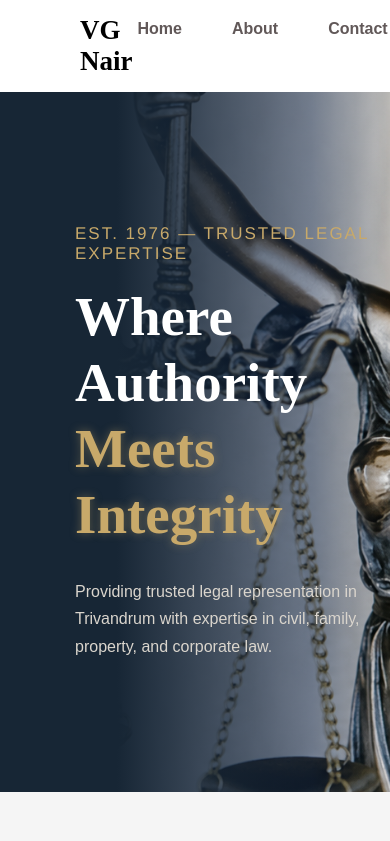
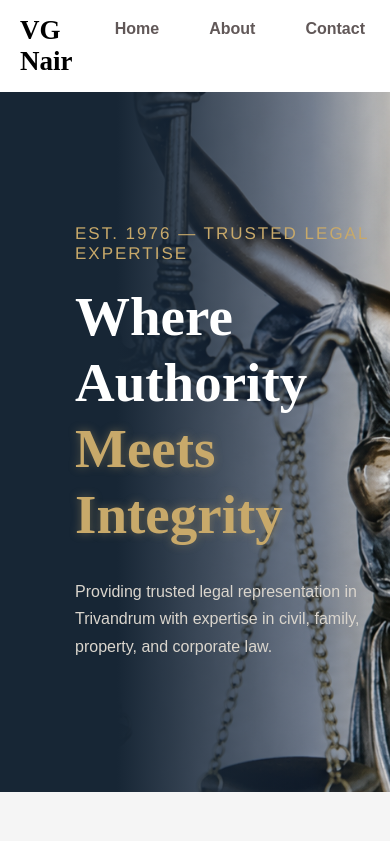
Before and after one commit to Aish-Re/vg-nair-ts, a React (Vite) app: page / in a window 390 px wide. Shown: the top 841 px of the page. Built offline with nearby package versions, Linux system fonts and the light colour scheme.

Commit message:
Added Scroll To Top

```diff
--- a/src/App.css
+++ b/src/App.css
@@ -1054,3 +1054,11 @@
 .contact-form .success-message{
   color : #2e7d32;
 }
+
+@media (max-width : 768px) {
+
+  nav{
+    padding: 15px 20px;
+  }
+
+}
--- a/src/App.tsx
+++ b/src/App.tsx
@@ -4,10 +4,12 @@
 import Contact from "./pages/Contact";
 import Navbar from "./components/Navbar";
 import Footer from "./components/Footer";
+import ScrollToTop from "./components/ScrollToTop";
 
 function App(){
   return (
     <>
+      <ScrollToTop />
       <Navbar />
 
       <Routes>
--- /dev/null
+++ b/src/components/ScrollToTop.tsx
@@ -0,0 +1,14 @@
+import { useEffect } from "react";
+import { useLocation } from "react-router-dom";
+
+function ScrollToTop(){
+    const {pathname} = useLocation();
+
+    useEffect(()=> {
+        window.scroll(0,0);
+    },[pathname])
+
+    return null;
+}
+
+export default ScrollToTop;
```
